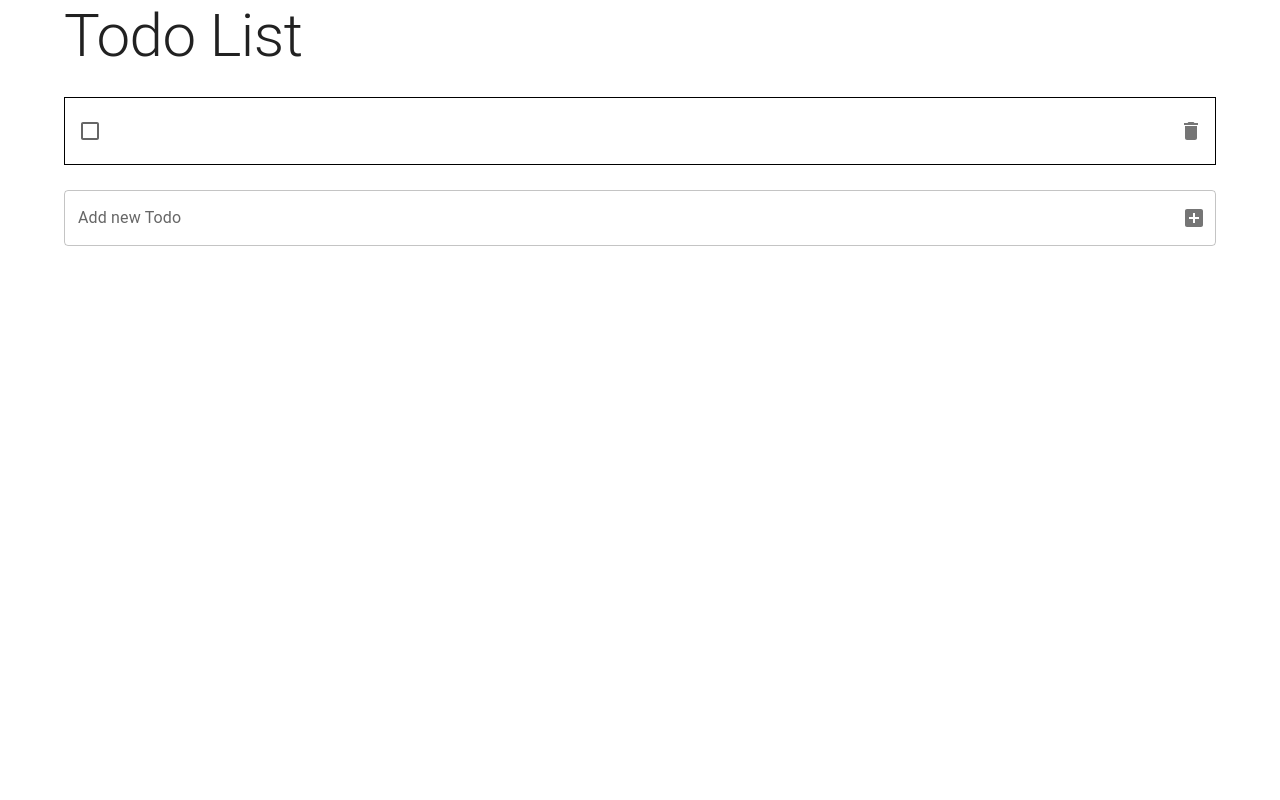
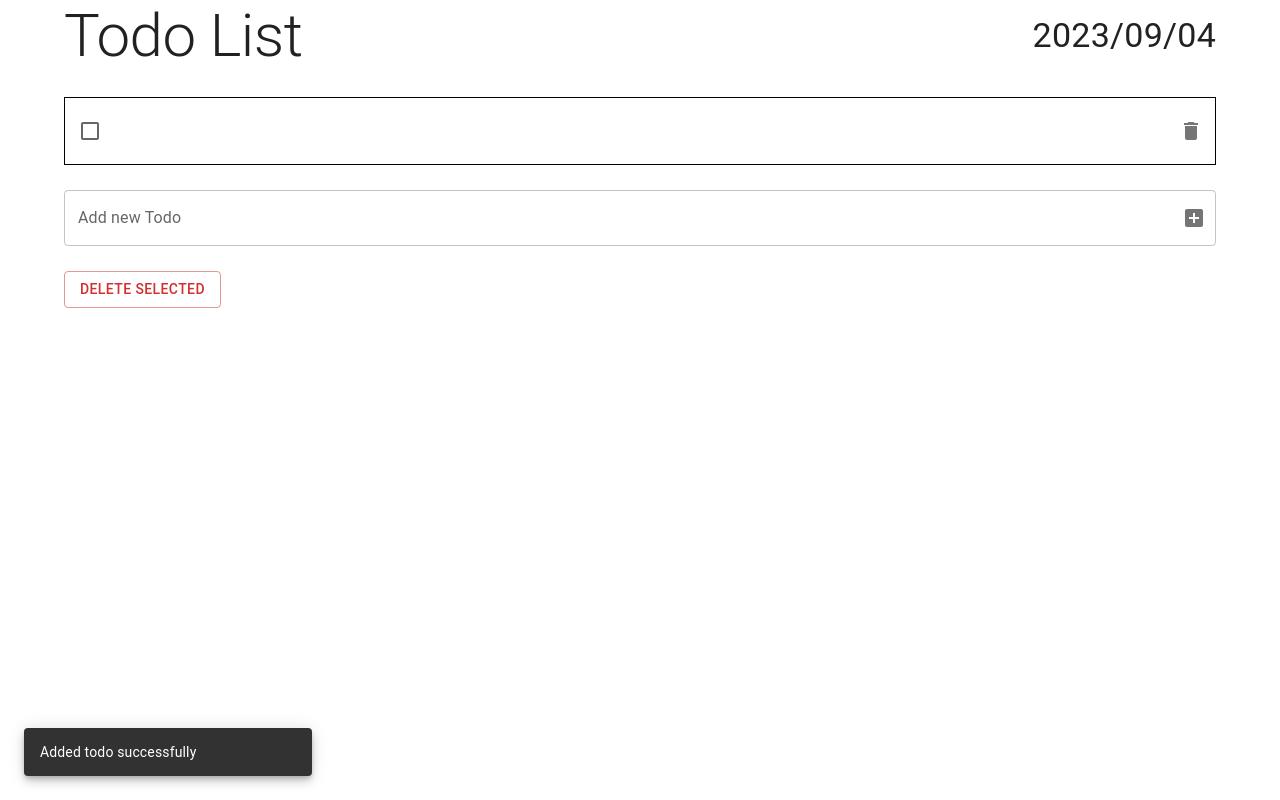
Before and after one commit to animeshdesh/Todos, a React (Vite) app: page / in a window 1280 px wide. Both pictures are taken after a click on the button 1194 px from the left and 168 px from the top of the page. Built offline with nearby package versions, Linux system fonts and the light colour scheme.

Commit message:
Added more features

```diff
--- a/src/components/Todo.jsx
+++ b/src/components/Todo.jsx
@@ -1,16 +1,37 @@
 import { useEffect, useState } from "react";
 import SingleTodo from "./SingleTodo";
 import AddTodoForm from "./AddTodoForm";
-import { Container, List, Typography } from "@mui/material";
+import { Container, List, Typography, Button, Box } from "@mui/material";
+import Snackbar from "@mui/material/Snackbar";
+
+function getTodaysDate() {
+  const today = new Date();
+  const year = today.getFullYear();
+  const month = (today.getMonth() + 1).toString().padStart(2, "0"); // Month is zero-based
+  const day = today.getDate().toString().padStart(2, "0");
+  const formattedDate = `${year}/${month}/${day}`;
+
+  return formattedDate;
+}
 
 const Todo = () => {
+  const [snackbarOpen, setSnackbarOpen] = useState(false);
+  const [snackbarMessage, setSnackbarMessage] = useState("");
   const [todos, setTodos] = useState(() => {
     const storageData = JSON.parse(localStorage.getItem("todos"));
     if (!storageData) return [];
     return storageData;
   });
 
+  const todayDate = getTodaysDate();
+  const openSnackbar = (message) => {
+    setSnackbarMessage(message);
+
+    setSnackbarOpen(true);
+  };
+
   const handelRemove = (id) => {
+    openSnackbar("Deleted Todo");
     setTodos((prevtodos) => {
       return prevtodos.filter((t) => t.id !== id);
     });
@@ -26,9 +47,11 @@ const Todo = () => {
         }
       });
     });
+    openSnackbar(`Checked`);
   };
 
   const handelAddTodo = (text) => {
+    openSnackbar("Added todo successfully");
     setTodos((prevtodos) => {
       return [
         ...prevtodos,
@@ -37,13 +60,32 @@ const Todo = () => {
     });
   };
 
+  const handelDeleteAllSelected = () => {
+    setTodos((prevtodo) => {
+      const updatedTodos = prevtodo.filter((todo) => !todo.checked);
+      openSnackbar("Selected todos deleted successfully");
+      return updatedTodos;
+    });
+  };
+
   useEffect(() => {
     localStorage.setItem("todos", JSON.stringify(todos));
   }, [todos]);
+
   return (
     <>
       <Container>
-        <Typography variant="h2">Todo List</Typography>
+        <Box
+          sx={{
+            display: "flex",
+            justifyContent: "space-between",
+            alignItems: "center",
+          }}
+        >
+          <Typography variant="h2">Todo List</Typography>
+          <Typography variant="h4">{todayDate}</Typography>
+        </Box>
+
         <List
           sx={{
             width: "100%",
@@ -69,6 +111,20 @@ const Todo = () => {
           })}
         </List>
         <AddTodoForm handelAddTodo={handelAddTodo} />
+        <Button
+          variant="outlined"
+          color="error"
+          sx={{ marginTop: "25px" }}
+          onClick={handelDeleteAllSelected}
+        >
+          Delete Selected
+        </Button>
+        <Snackbar
+          open={snackbarOpen}
+          autoHideDuration={5000} // Adjust the duration as needed
+          onClose={() => setSnackbarOpen(false)}
+          message={snackbarMessage}
+        />
       </Container>
     </>
   );
```
